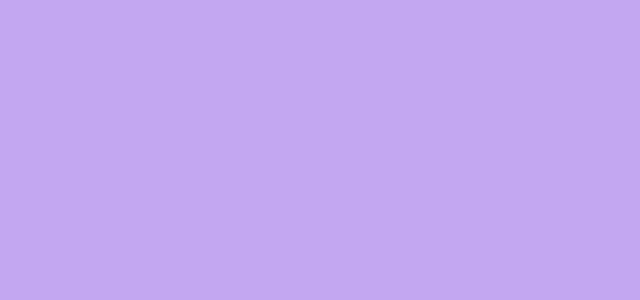
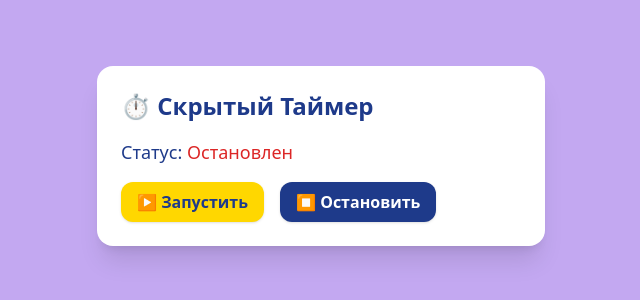
Before and after one commit to JakuninOleg/hidden-timer-app, a Nuxt app: page / in a window 1280 px wide. Shown: the part 244-544 px from the top of the page, without its empty margins (319-959 px from the left). Built offline with nearby package versions, Linux system fonts and the light colour scheme.

Commit message:
fixed component

```diff
--- a/components/HiddenTimer.vue
+++ b/components/HiddenTimer.vue
@@ -1,4 +1,34 @@
-<script setup>
+<template>
+   <div class="bg-white rounded-2xl shadow-xl p-6 w-full max-w-md text-stopwatchBlue">
+     <h1 class="text-2xl font-bold mb-4">⏱ Скрытый Таймер</h1>
+
+     <p class="mb-4 text-lg">
+       Статус:
+       <span :class="isRunning ? 'text-green-600' : 'text-red-600'">
+         {{ isRunning ? 'Запущен' : 'Остановлен' }}
+       </span>
+     </p>
+
+     <div class="flex gap-4">
+       <button
+         @click="startTimer"
+         :disabled="isRunning"
+         class="bg-stopwatchYellow text-stopwatchBlue px-4 py-2 rounded-xl font-semibold shadow hover:bg-yellow-300 transition"
+       >
+         ▶ Запустить
+       </button>
+       <button
+         @click="stopTimer"
+         :disabled="!isRunning"
+         class="bg-stopwatchBlue text-white px-4 py-2 rounded-xl font-semibold shadow hover:bg-blue-800 transition"
+       >
+         ⏹ Остановить
+       </button>
+     </div>
+   </div>
+ </template>
+
+ <script setup>
 import { ref, onMounted, onBeforeUnmount } from 'vue';
 
 const isRunning = ref(false);
```
